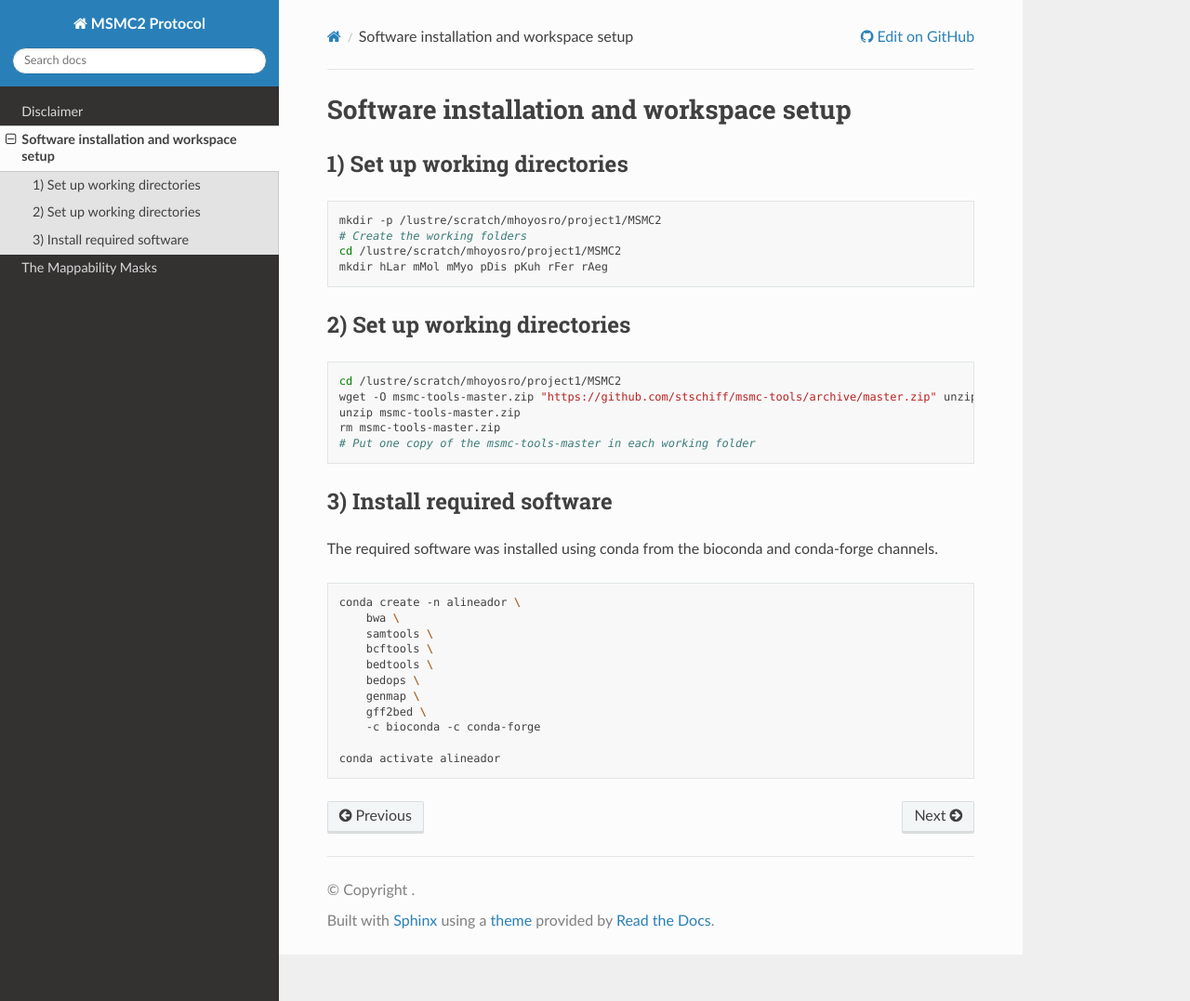
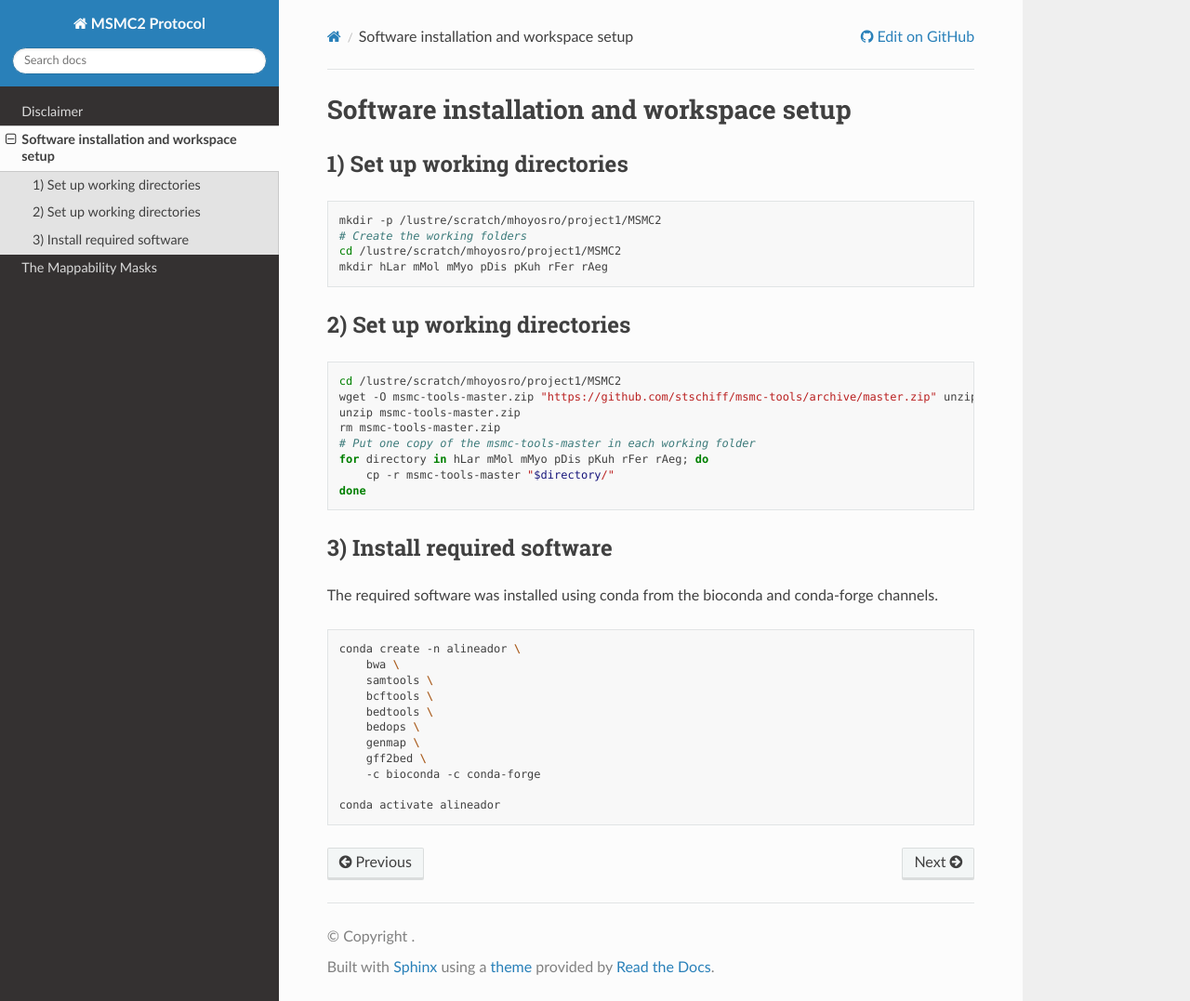
Before and after one commit to hoyosmanuel/MSMC2-Protocol, a Sphinx documentation site: the page built from docs/source/01_Required_Softs.rst, in a window 1280 px wide and 1077 px high. Shown: the whole window at 93% size. Built offline with Sphinx 7.4.7 and the Read the Docs theme 3.1.0, drawn with Linux system fonts in a browser that asks for light colours.

Commit message:
Update 01_Required_Softs.rst

```diff
--- a/docs/source/01_Required_Softs.rst
+++ b/docs/source/01_Required_Softs.rst
@@ -22,6 +22,9 @@
   unzip msmc-tools-master.zip
   rm msmc-tools-master.zip
   # Put one copy of the msmc-tools-master in each working folder
+  for directory in hLar mMol mMyo pDis pKuh rFer rAeg; do
+      cp -r msmc-tools-master "$directory/"
+  done
 
 
 3) Install required software
```
